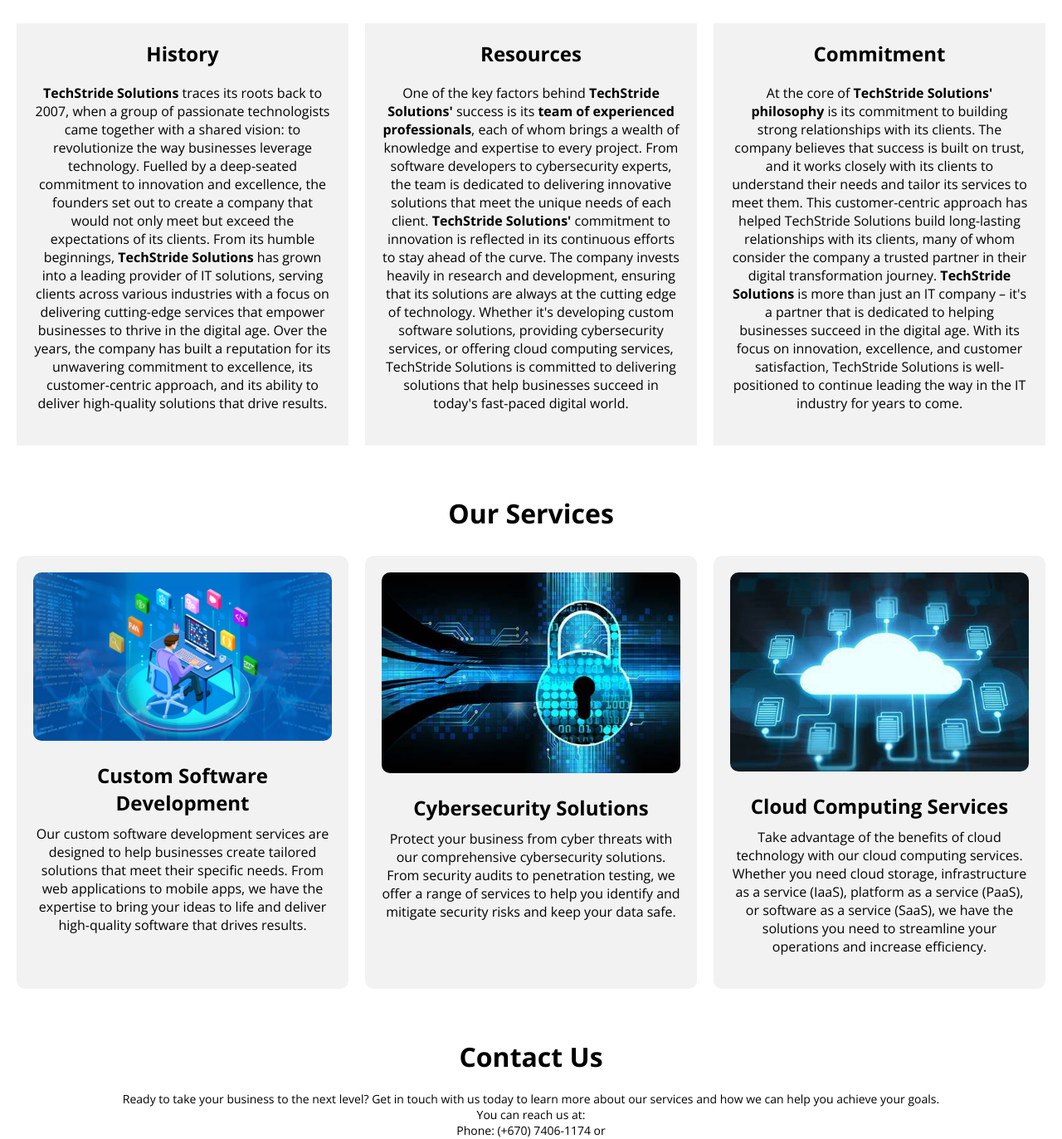
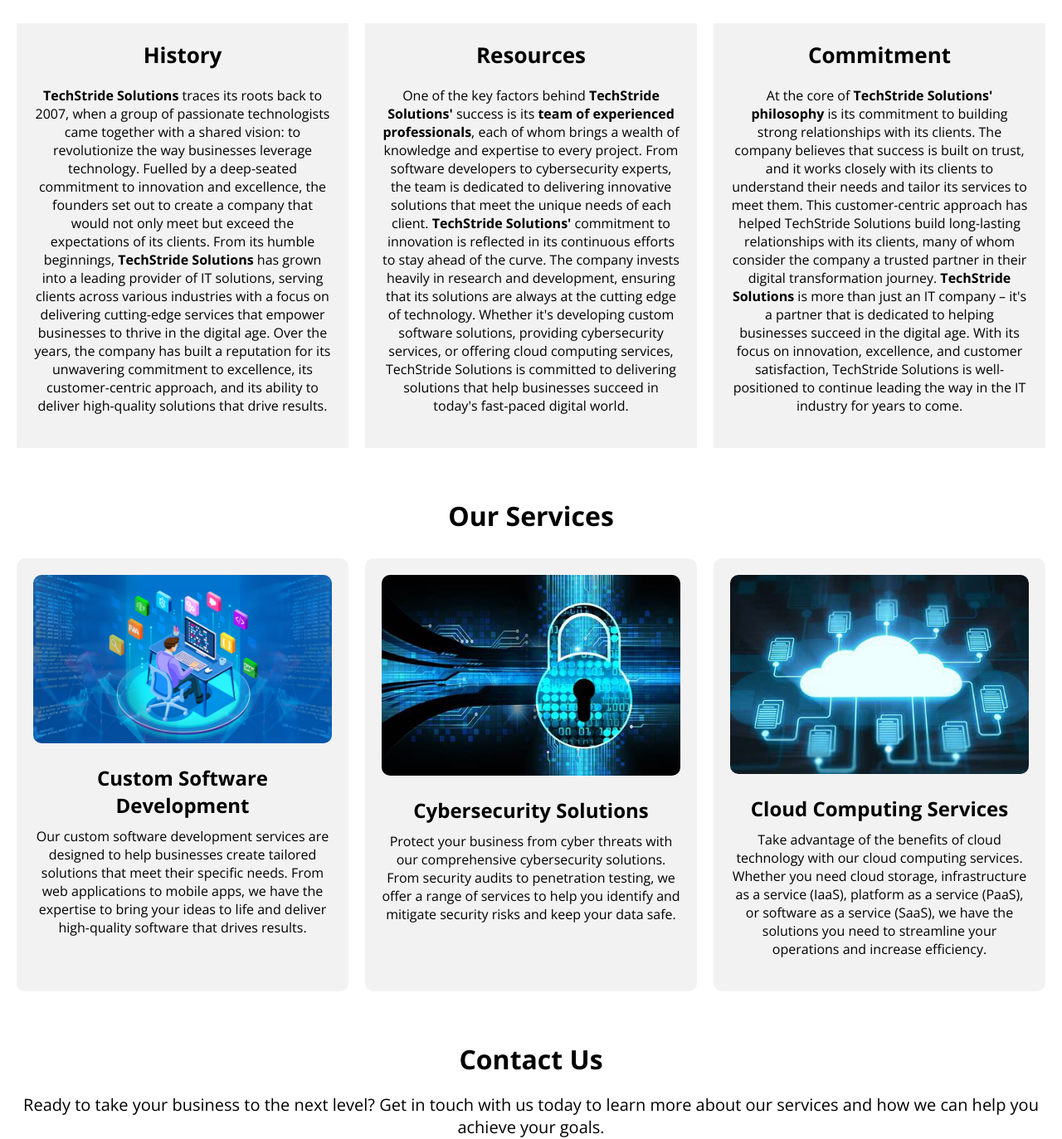
Before and after one commit to RevoU-FSSE-4/milestone-1-felixmanuelreis, a plain HTML site: page index.html in a window 1280 px wide. Shown: the part 235-1608 px from the top of the page at 83% size. Drawn offline with nearby package versions, Linux system fonts and the light colour scheme.

Commit message:
another revison trying to set the responsive font

```diff
--- a/styles.css
+++ b/styles.css
@@ -12,7 +12,7 @@ body {
 /* defoult font size */
 
 h1 {
-    font-size: 32px;
+    font-size: 30px;
 }
 
 h2 {
@@ -20,15 +20,15 @@ h2 {
 }
 
 h3 {
-    font-size: 24px;
+    font-size: 26px;
     margin-bottom: 20px;
 }
 
 p {
-    font-size: 14px;
+    font-size: 20px;
 }
 
-@media only screen and (max-width: 600px) {
+/*/@media only screen and (max-width: 600px) {
     h1 {
         font-size: 24px;
     }
@@ -64,7 +64,7 @@ p {
     p {
         font-size: 13px;
     }
-}
+}/*/
 
     .header {
         background: transparent;
```
